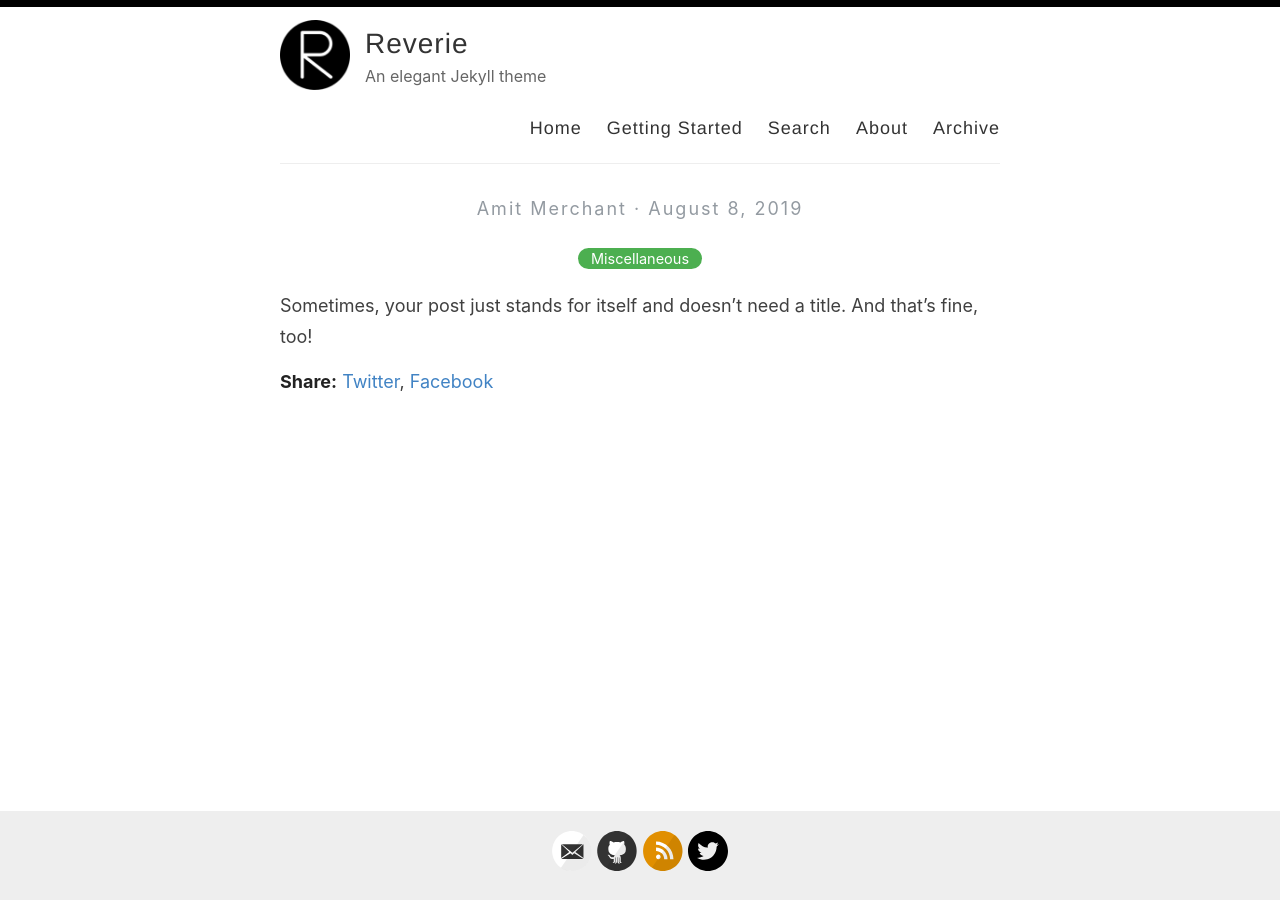
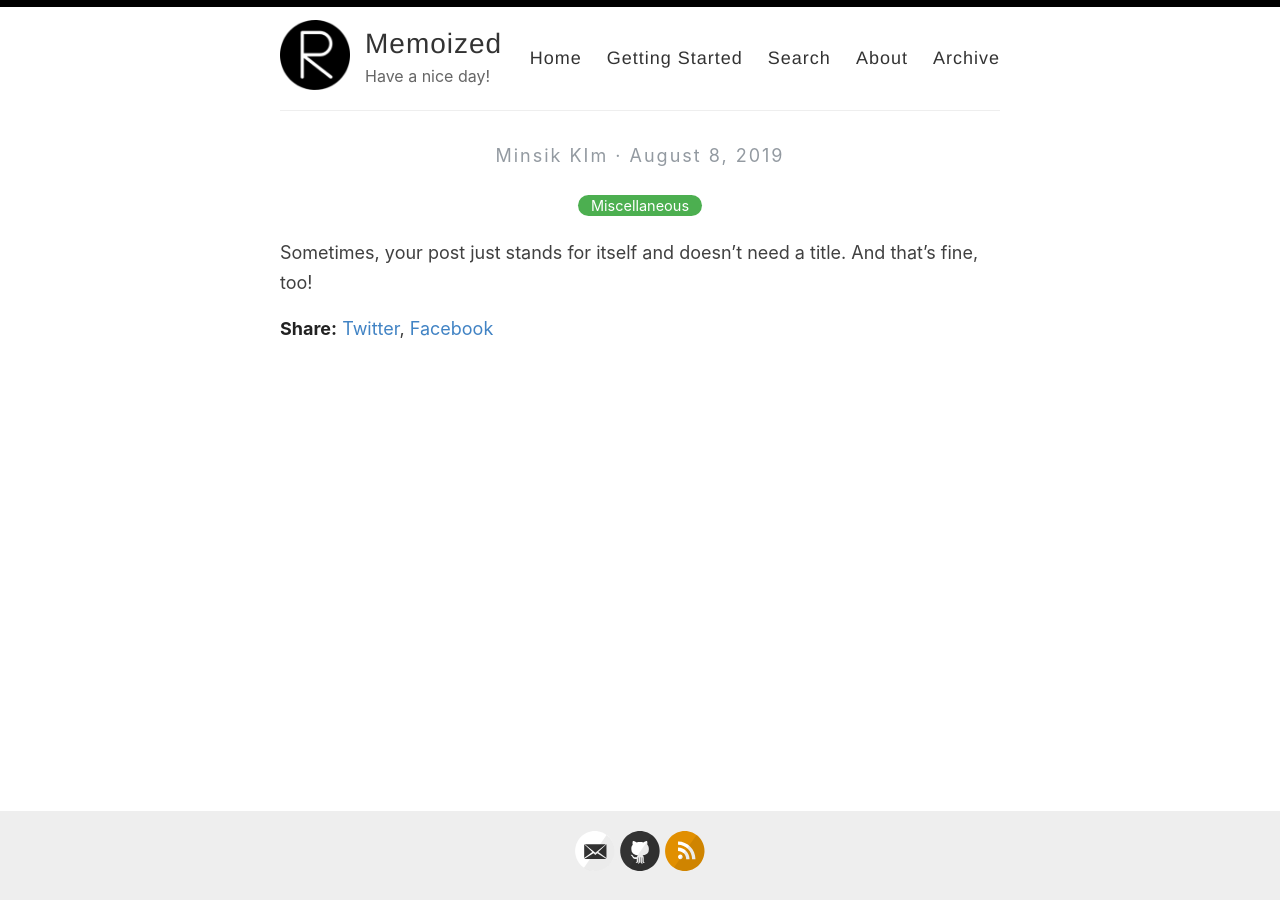
Before and after one commit to sylfreee/sylfreee.github.io, a Jekyll site: the page built from _posts/2019-08-08-no-title-posts.md, in a window 1280 px wide. Built offline with Jekyll 4.4.1, drawn with Linux system fonts in a browser that asks for light colours.

Commit message:
update _config.yaml

```diff
--- a/_config.yml
+++ b/_config.yml
@@ -3,13 +3,13 @@
 #
 
 # Name of your site (displayed in the header)
-name: Reverie
+name: Memoized
 
 # Name of the author
-author: Amit Merchant
+author: Minsik KIm
 
 # Short bio or description (displayed in the header)
-description: An elegant Jekyll theme
+description: Have a nice day!
 
 # URL of your avatar or profile pic (you could use your GitHub profile pic)
 avatar: /images/reverie.png
@@ -21,15 +21,15 @@ avatar: /images/reverie.png
 # Includes an icon in the footer for each username you enter
 footer-links:
   dribbble:
-  email: amit.d.merchant@gmail.com
+  email: mskim.sylfree@gmail.com
   facebook:
   flickr:
-  github: amitmerchant1990/reverie
+  github: https://github.com/sylfreee
   instagram:
   linkedin:
   pinterest:
   rss: rss
-  twitter: amit_merchant
+  twitter:
   stackoverflow:
   youtube: # channel/<your_long_string> or user/<user-name>
   googleplus: # anything in your profile username that comes after plus.google.com/
@@ -41,21 +41,20 @@ footer-links:
 disqus:
 
 # Enter your Google Analytics web tracking code (e.g. UA-2110908-2) to activate tracking
-google_analytics: UA-43339302-11
-
+google_analytics:
 # For newer "GA4" analytics, use the following instead of the "UA" entry above
 #google_analytics_ga4: G-GABC1DEFG
 
 # Your website URL (e.g. http://amitmerchant1990.github.io or http://www.amitmerchant.com)
 # Used for Sitemap.xml and your RSS feed
-url: http://www.amitmerchant.com/reverie
-enforce_ssl: https://www.amitmerchant.com/reverie
+url: http://sylfreee.github.io/
+enforce_ssl: https://sylfreee.github.io/
 
 # If you're hosting your site at a Project repository on GitHub pages
 # (http://yourusername.github.io/repository-name)
 # and NOT your User repository (http://yourusername.github.io)
 # then add in the baseurl here, like this: "/repository-name"
-baseurl: "/reverie"
+baseurl:
 
 #
 # !! You don't need to change any of the configuration flags below !!
```
